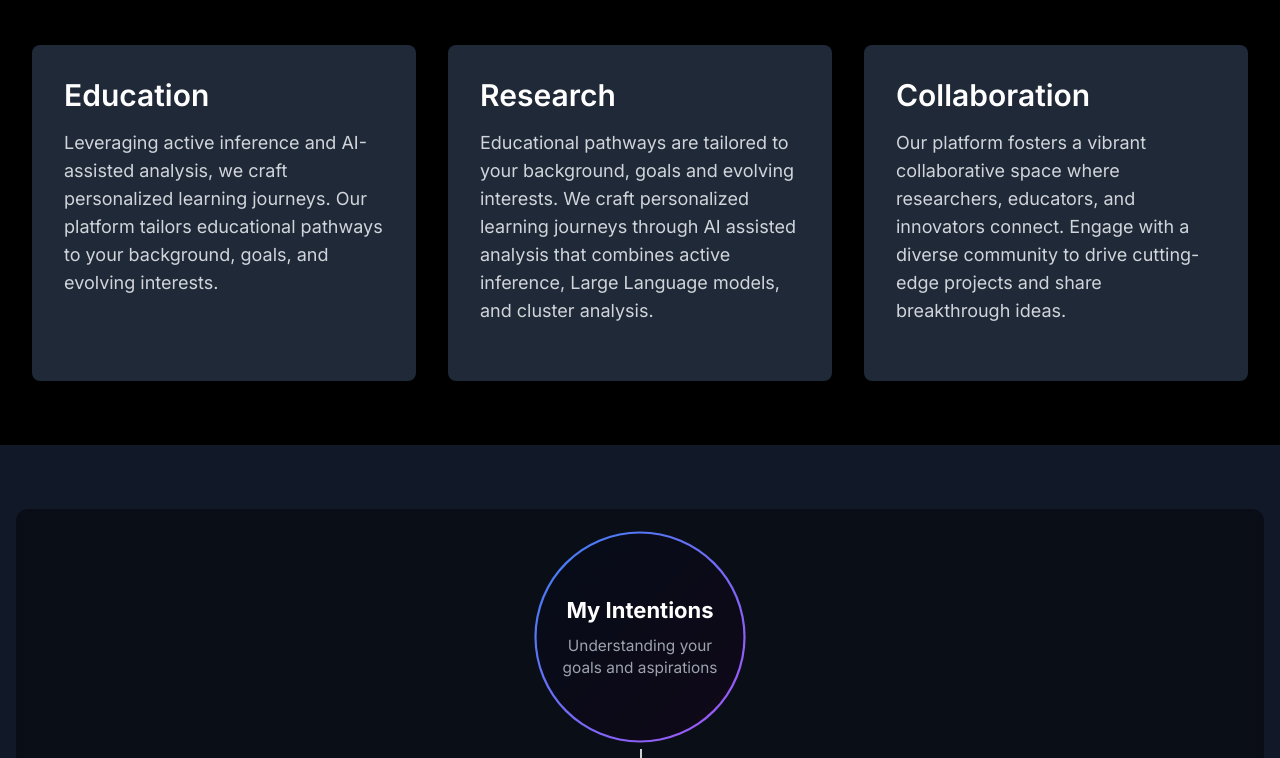
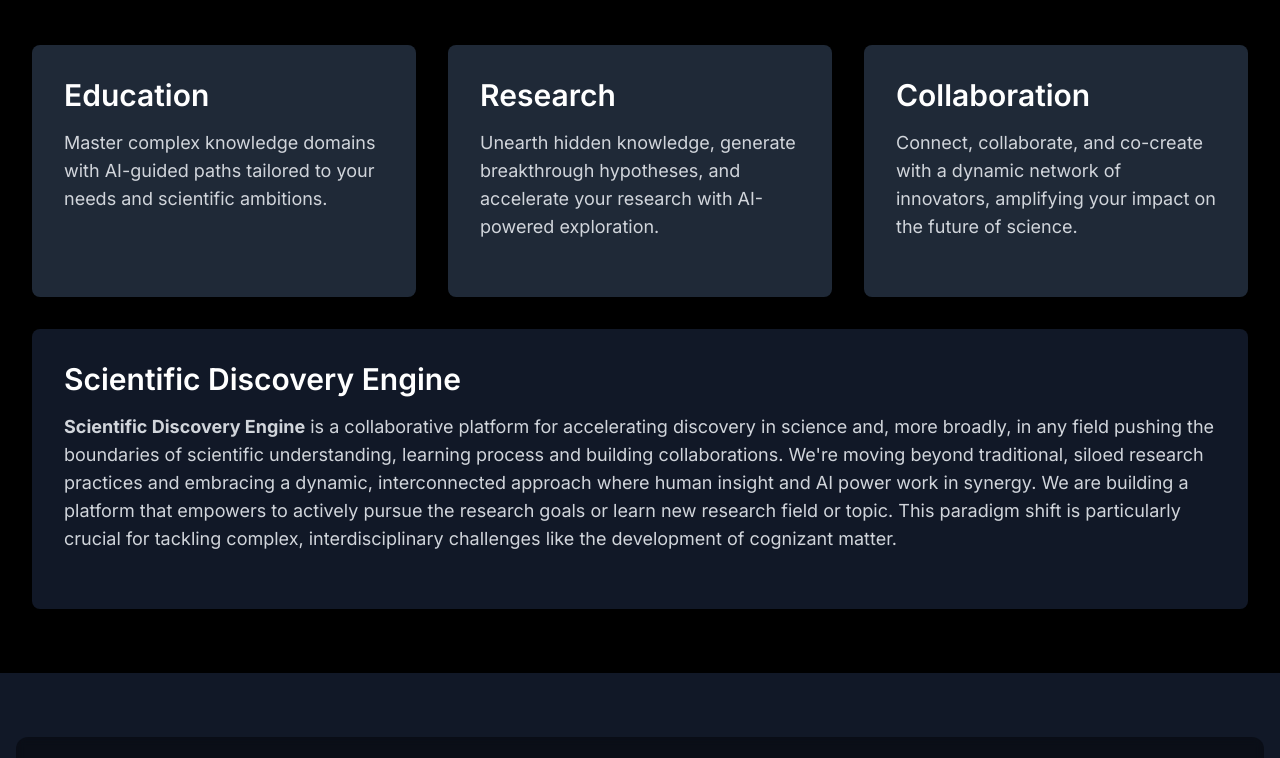
Before and after one commit to skoghoern/explore_the_unknown, a Next.js app: page / in a window 1280 px wide. Shown: the part 520-1278 px from the top of the page. Built offline with nearby package versions, Linux system fonts and the light colour scheme.

Commit message:
changed landing page, added scientif dis engine card

```diff
--- a/app/page.tsx
+++ b/app/page.tsx
@@ -33,29 +33,43 @@ export default function HomePage() {
           <div className="bg-gray-800 shadow-lg rounded-lg p-8 transform hover:scale-105 transition-transform duration-300">
             <h2 className="text-3xl font-semibold mb-4">Education</h2>
             <p className="text-lg text-gray-300 mb-6">
-              Leveraging active inference and AI-assisted analysis, we craft
-              personalized learning journeys. Our platform tailors educational
-              pathways to your background, goals, and evolving interests.
+              Master complex knowledge domains with AI-guided paths tailored to
+              your needs and scientific ambitions.
             </p>
           </div>
           {/* Research Card */}
           <div className="bg-gray-800 shadow-lg rounded-lg p-8 transform hover:scale-105 transition-transform duration-300">
             <h2 className="text-3xl font-semibold mb-4">Research</h2>
             <p className="text-lg text-gray-300 mb-6">
-              Educational pathways are tailored to your background, goals and
-              evolving interests. We craft personalized learning journeys
-              through AI assisted analysis that combines active inference, Large
-              Language models, and cluster analysis.
+              Unearth hidden knowledge, generate breakthrough hypotheses, and
+              accelerate your research with AI-powered exploration.
             </p>
           </div>
           {/* Collaboration Card */}
           <div className="bg-gray-800 shadow-lg rounded-lg p-8 transform hover:scale-105 transition-transform duration-300">
             <h2 className="text-3xl font-semibold mb-4">Collaboration</h2>
             <p className="text-lg text-gray-300 mb-6">
-              Our platform fosters a vibrant collaborative space where
-              researchers, educators, and innovators connect. Engage with a
-              diverse community to drive cutting-edge projects and share
-              breakthrough ideas.
+              Connect, collaborate, and co-create with a dynamic network of
+              innovators, amplifying your impact on the future of science.
+            </p>
+          </div>
+          {/* New Scientific Discovery Engine Card */}
+          <div className="bg-gray-900 shadow-lg rounded-lg p-8 transform hover:scale-105 transition-transform duration-300 md:col-span-3">
+            <h2 className="text-3xl font-semibold mb-4">
+              Scientific Discovery Engine
+            </h2>
+            <p className="text-lg text-gray-300 mb-6">
+              <strong>Scientific Discovery Engine</strong> is a collaborative
+              platform for accelerating discovery in science and, more broadly,
+              in any field pushing the boundaries of scientific understanding,
+              learning process and building collaborations. We're moving beyond
+              traditional, siloed research practices and embracing a dynamic,
+              interconnected approach where human insight and AI power work in
+              synergy. We are building a platform that empowers to actively
+              pursue the research goals or learn new research field or topic.
+              This paradigm shift is particularly crucial for tackling complex,
+              interdisciplinary challenges like the development of cognizant
+              matter.
             </p>
           </div>
         </div>
```
